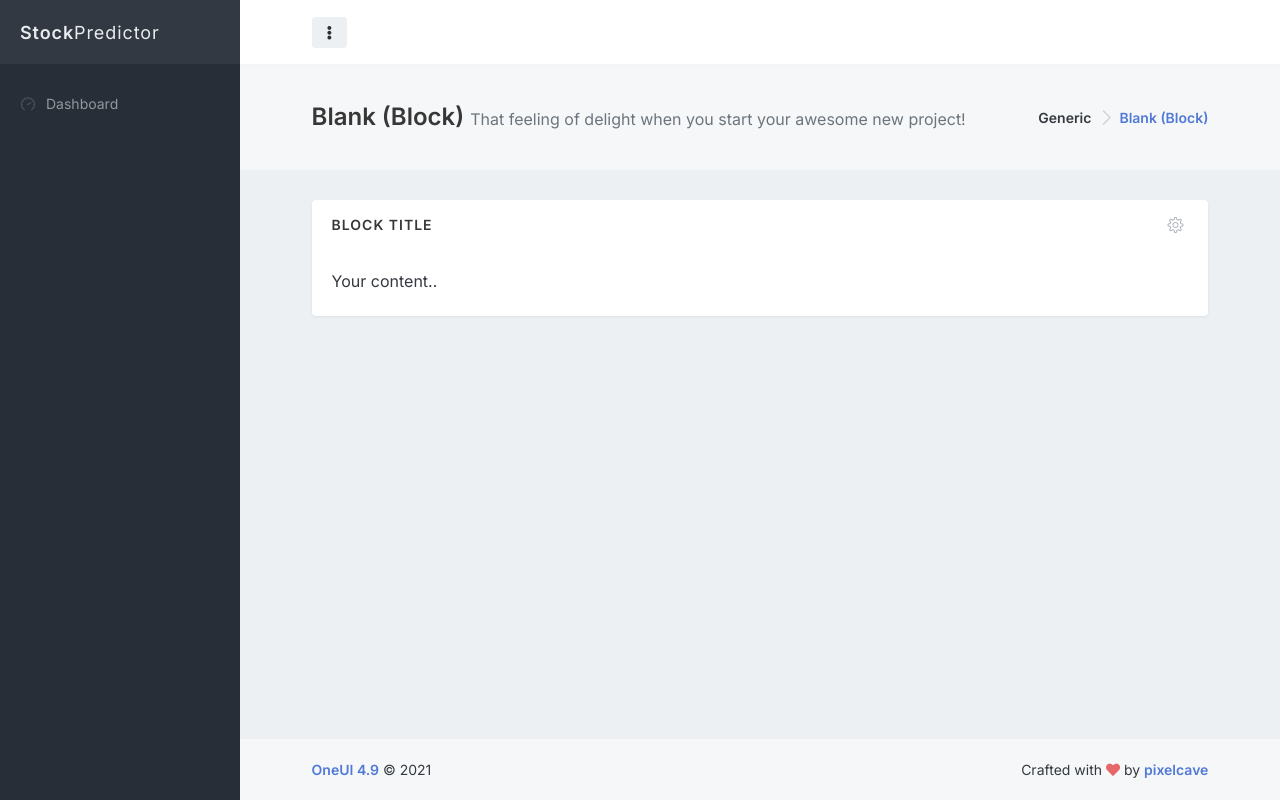
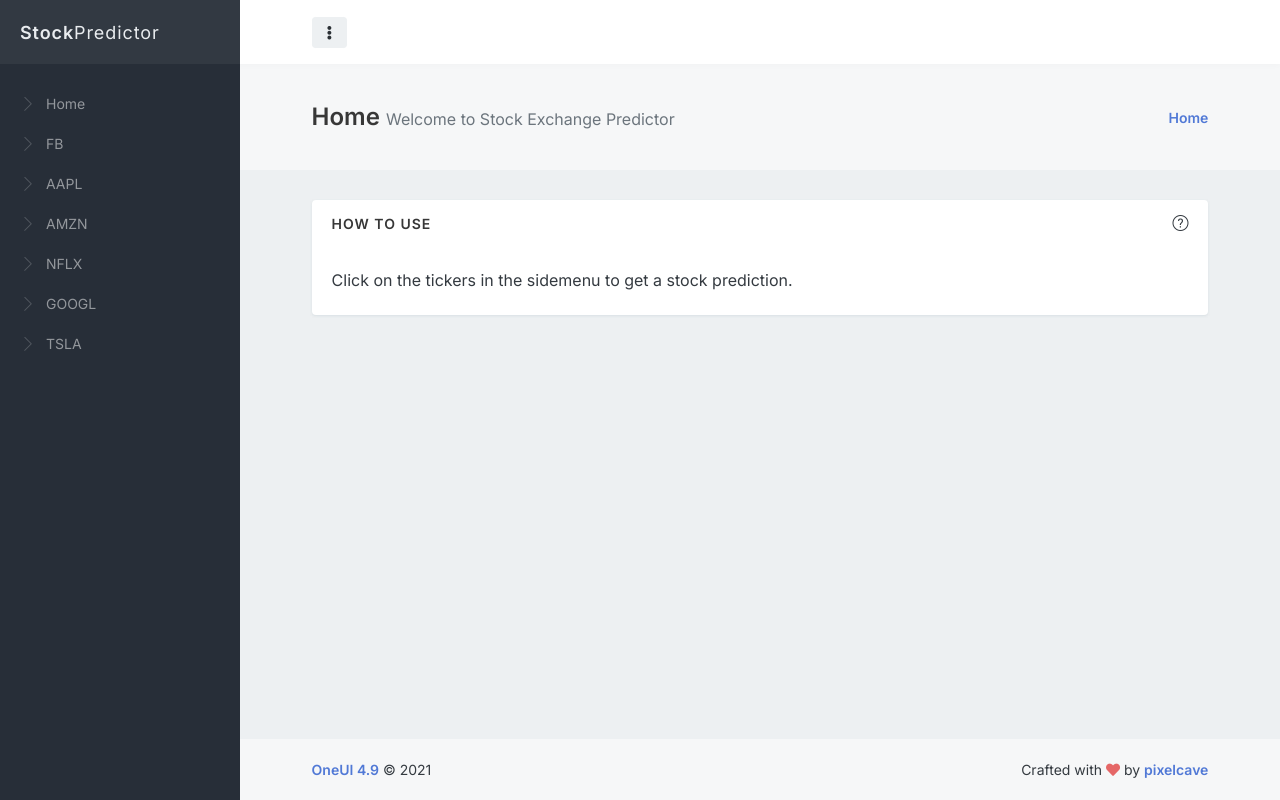
Before and after one commit to jadorks/stockpredictor, a Django app: page / in a window 1280 px wide. Run offline with Django 3.2, Linux system fonts and the light colour scheme; some libraries are stand-ins or nearby versions.

Commit message:
Modified page templates

```diff
--- a/predict/ml_controller.py
+++ b/predict/ml_controller.py
@@ -72,9 +72,6 @@
         predicted_prices = model.predict(x_test)
         predicted_prices = scaler.inverse_transform(predicted_prices)
 
-
-
-
         # Plot Test Predictions
         plt.plot(actual_prices, color="black", label=f"Actual {company} Price")
         plt.plot(predicted_prices, color="green", label=f"Predicted {company} Price")
@@ -84,7 +81,6 @@
         plt.legend()
         plt.show()
 
-
         # Predict Next Day
         real_data = [model_inputs[len(model_inputs) + 1 - prediction_days:len(model_inputs + 1), 0]]
         real_data = np.array(real_data)
--- /dev/null
+++ b/predict/templates/predict/home.html
@@ -0,0 +1,43 @@
+{% extends 'predict/index.html' %}
+
+{% block content %}
+<!-- Hero -->
+<div class="bg-body-light">
+    <div class="content content-full">
+        <div class="d-flex flex-column flex-sm-row justify-content-sm-between align-items-sm-center">
+            <h1 class="flex-sm-fill h3 my-2">
+                Home <small class="d-block d-sm-inline-block mt-2 mt-sm-0 font-size-base font-w400 text-muted">Welcome to Stock Exchange Predictor</small>
+            </h1>
+            <nav class="flex-sm-00-auto ml-sm-3" aria-label="breadcrumb">
+                <ol class="breadcrumb breadcrumb-alt">
+                    <!-- <li class="breadcrumb-item">Generic</li> -->
+                    <li class="breadcrumb-item" aria-current="page">
+                        <a class="link-fx" href="">Home</a>
+                    </li>
+                </ol>
+            </nav>
+        </div>
+    </div>
+</div>
+<!-- END Hero -->
+
+<!-- Page Content -->
+<div class="content">
+    <!-- Your Block -->
+    <div class="block block-rounded">
+        <div class="block-header">
+            <h3 class="block-title">
+                How to Use
+            </h3>
+            <div class="block-options">
+                <i class="si si-question"></i>
+            </div>
+        </div>
+        <div class="block-content">
+            <p>Click on the tickers in the sidemenu to get a stock prediction.</p>
+        </div>
+    </div>
+    <!-- END Your Block -->
+</div>
+<!-- END Page Content -->
+{% endblock %}
--- a/predict/templates/predict/index.html
+++ b/predict/templates/predict/index.html
@@ -117,9 +117,45 @@
                     <div class="content-side">
                         <ul class="nav-main">
                             <li class="nav-main-item">
-                                <a class="nav-main-link" href="be_pages_dashboard.html">
-                                    <i class="nav-main-link-icon si si-speedometer"></i>
-                                    <span class="nav-main-link-name">Dashboard</span>
+                                <a class="nav-main-link" href="#">
+                                    <i class="nav-main-link-icon si si-arrow-right"></i>
+                                    <span class="nav-main-link-name">Home</span>
+                                </a>
+                            </li>
+                            <li class="nav-main-item">
+                                <a class="nav-main-link" href="#">
+                                    <i class="nav-main-link-icon si si-arrow-right"></i>
+                                    <span class="nav-main-link-name">FB</span>
+                                </a>
+                            </li>
+                            <li class="nav-main-item">
+                                <a class="nav-main-link" href="#">
+                                    <i class="nav-main-link-icon si si-arrow-right"></i>
+                                    <span class="nav-main-link-name">AAPL</span>
+                                </a>
+                            </li>
+                            <li class="nav-main-item">
+                                <a class="nav-main-link" href="#">
+                                    <i class="nav-main-link-icon si si-arrow-right"></i>
+                                    <span class="nav-main-link-name">AMZN</span>
+                                </a>
+                            </li>
+                            <li class="nav-main-item">
+                                <a class="nav-main-link" href="#">
+                                    <i class="nav-main-link-icon si si-arrow-right"></i>
+                                    <span class="nav-main-link-name">NFLX</span>
+                                </a>
+                            </li>
+                            <li class="nav-main-item">
+                                <a class="nav-main-link" href="#">
+                                    <i class="nav-main-link-icon si si-arrow-right"></i>
+                                    <span class="nav-main-link-name">GOOGL</span>
+                                </a>
+                            </li>
+                            <li class="nav-main-item">
+                                <a class="nav-main-link" href="#">
+                                    <i class="nav-main-link-icon si si-arrow-right"></i>
+                                    <span class="nav-main-link-name">TSLA</span>
                                 </a>
                             </li>
 
@@ -175,47 +211,8 @@
 
             <!-- Main Container -->
             <main id="main-container">
-                <!-- Hero -->
-                <div class="bg-body-light">
-                    <div class="content content-full">
-                        <div class="d-flex flex-column flex-sm-row justify-content-sm-between align-items-sm-center">
-                            <h1 class="flex-sm-fill h3 my-2">
-                                Blank (Block) <small class="d-block d-sm-inline-block mt-2 mt-sm-0 font-size-base font-w400 text-muted">That feeling of delight when you start your awesome new project!</small>
-                            </h1>
-                            <nav class="flex-sm-00-auto ml-sm-3" aria-label="breadcrumb">
-                                <ol class="breadcrumb breadcrumb-alt">
-                                    <li class="breadcrumb-item">Generic</li>
-                                    <li class="breadcrumb-item" aria-current="page">
-                                        <a class="link-fx" href="">Blank (Block)</a>
-                                    </li>
-                                </ol>
-                            </nav>
-                        </div>
-                    </div>
-                </div>
-                <!-- END Hero -->
-
-                <!-- Page Content -->
-                <div class="content">
-                    <!-- Your Block -->
-                    <div class="block block-rounded">
-                        <div class="block-header">
-                            <h3 class="block-title">
-                                Block Title
-                            </h3>
-                            <div class="block-options">
-                                <button type="button" class="btn-block-option">
-                                    <i class="si si-settings"></i>
-                                </button>
-                            </div>
-                        </div>
-                        <div class="block-content">
-                            <p>Your content..</p>
-                        </div>
-                    </div>
-                    <!-- END Your Block -->
-                </div>
-                <!-- END Page Content -->
+                {% block content %}
+                {% endblock %}
             </main>
             <!-- END Main Container -->
 
--- a/predict/views.py
+++ b/predict/views.py
@@ -6,4 +6,5 @@
 # Create your views here.
 
 def home(request):
-    return render(request, 'predict/index.html', {})
+
+    return render(request, 'predict/home.html', {})
```
Also changed, not shown: predict/templates/predict/content.html (added, +45 -0 lines).
